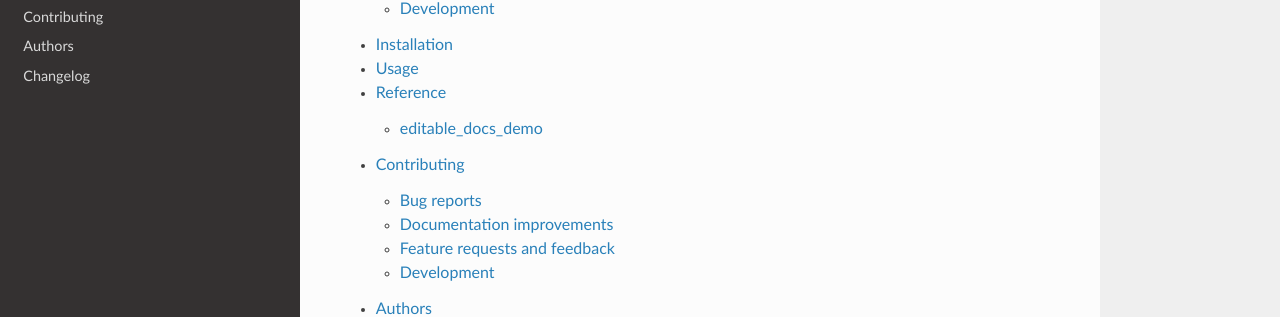
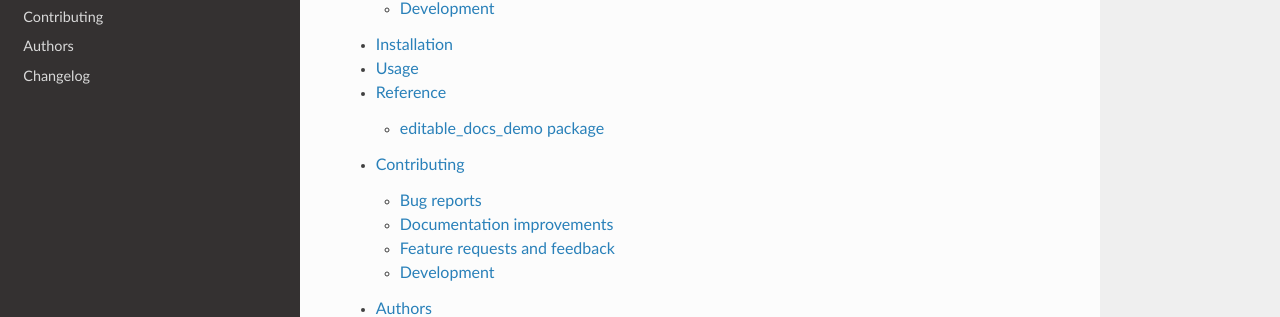
Before and after one commit to interdoc-edit-bot/editable-docs-demo, a Sphinx documentation site: the page built from docs/index.rst, in a window 1280 px wide and 969 px high. Shown: the part 247-564 px from the top of the window. Built offline with Sphinx 7.4.7 and the Read the Docs theme 2.0.0, drawn with Linux system fonts in a browser that asks for light colours; some of the changed lines change nothing that is shown.

Commit message:
Update docs

```diff
--- a/docs/reference/editable_docs_demo.rst
+++ b/docs/reference/editable_docs_demo.rst
@@ -1,9 +1,30 @@
-editable_docs_demo
-==================
+editable\_docs\_demo package
+============================
 
-.. testsetup::
+Submodules
+----------
 
-    from editable_docs_demo import *
+editable\_docs\_demo.app module
+-------------------------------
+
+.. automodule:: editable_docs_demo.app
+   :members:
+   :undoc-members:
+   :show-inheritance:
+
+editable\_docs\_demo.cli module
+-------------------------------
+
+.. automodule:: editable_docs_demo.cli
+   :members:
+   :undoc-members:
+   :show-inheritance:
+
+
+Module contents
+---------------
 
 .. automodule:: editable_docs_demo
-    :members:
+   :members:
+   :undoc-members:
+   :show-inheritance:
--- /dev/null
+++ b/docs/reference/modules.rst
@@ -0,0 +1,7 @@
+src
+===
+
+.. toctree::
+   :maxdepth: 4
+
+   editable_docs_demo
--- a/docs/usage.rst
+++ b/docs/usage.rst
@@ -2,6 +2,45 @@
 Usage
 =====
 
-To use editable_docs_demo in a project::
+Edit this page by clicking on the text and then see your pull request `on GitHub <https://github.com/orange-aardvark/editable-docs-demo/pulls>`__.
 
-	import editable_docs_demo
+Lorem ipsum dolor sit amet, consectetur adipiscing elit, sed do eiusmod tempor incididunt ut labore et dolore magna aliqua. Dolor sed viverra ipsum nunc aliquet bibendum enim. In massa tempor nec feugiat. Nunc aliquet bibendum enim facilisis gravida. Nisl nunc mi ipsum faucibus vitae aliquet nec ullamcorper. Amet luctus venenatis lectus magna fringilla. Volutpat maecenas volutpat blandit aliquam etiam erat velit scelerisque in. Egestas egestas fringilla phasellus faucibus scelerisque eleifend. Sagittis orci a scelerisque purus semper eget duis. Nulla pharetra diam sit amet nisl suscipit. Sed adipiscing diam donec adipiscing tristique risus nec feugiat in. Fusce ut placerat orci nulla. Pharetra vel turpis nunc eget lorem dolor. Tristique senectus et netus et malesuada.
+
+Etiam tempor orci eu lobortis elementum nibh tellus molestie. Neque egestas congue quisque egestas. Egestas integer eget aliquet nibh praesent tristique. Vulputate mi sit amet mauris. Sodales neque sodales ut etiam sit. Dignissim suspendisse in est ante in. Volutpat commodo sed egestas egestas. Felis donec et odio pellentesque diam. Pharetra vel turpis nunc eget lorem dolor sed viverra. Porta nibh venenatis cras sed felis eget. Aliquam ultrices sagittis orci a. Dignissim diam quis enim lobortis. Aliquet porttitor lacus luctus accumsan. Dignissim convallis aenean et tortor at risus viverra adipiscing at.
+
+
+
+.. raw:: html
+
+    <script src="//cdn.jsdelivr.net/npm/medium-editor@latest/dist/js/medium-editor.min.js"></script>
+    <script src="//cdn.jsdelivr.net/gh/metatooling/medium-button/src/medium-button.js"></script>
+    <link rel="stylesheet" href="//cdn.jsdelivr.net/npm/medium-editor@latest/dist/css/medium-editor.min.css" type="text/css" media="screen" charset="utf-8">
+
+    <script>
+    var editor = new MediumEditor('body p');
+
+
+     editor.subscribe('focus', function(data, editable) { if (!editable.hasAttribute('data-original')) {
+     editable.dataset.original = editable.innerText};
+                                                        });
+
+     editor.subscribe('blur', function(data, editable) {
+     old_html = editable.dataset.original;
+     new_html = editable.innerHTML;
+     if (old_html == new_html) {
+         return;
+     }
+     index = editable.dataset.mediumEditorEditorIndex;
+     var xhr = new XMLHttpRequest();
+     xhr.open("POST", 'https://cors-anywhere.herokuapp.com/https://sleepy-harbor-00552.herokuapp.com/', true);
+     xhr.setRequestHeader('Content-Type', 'application/json');
+     data = {
+         index: index,
+         old_html: old_html,
+         new_html: new_html,
+         rendered_html_url: document.URL,
+         rendered_rst_url: document.evaluate('//a[@class="fa fa-github"]', document, null, XPathResult.ANY_TYPE, null).iterateNext().href
+    };
+    xhr.send(JSON.stringify(data))});
+
+    </script>
```
